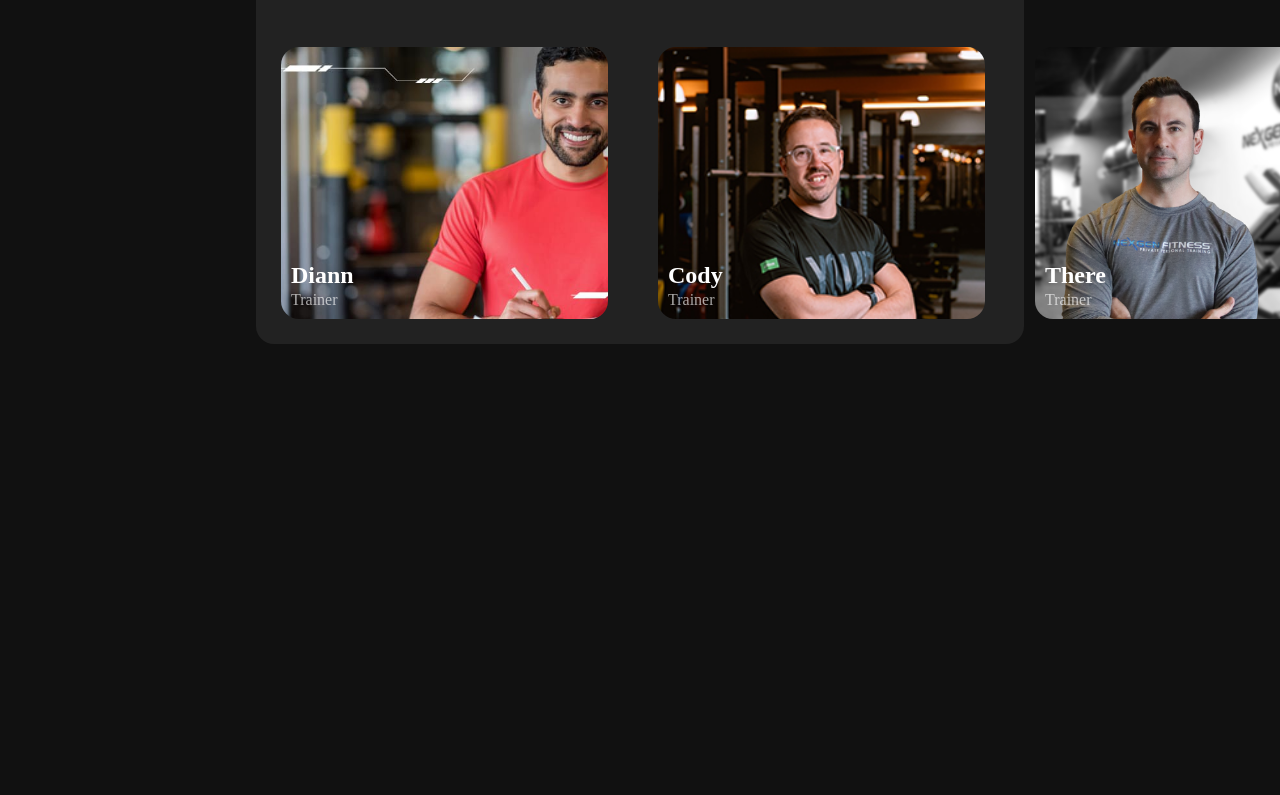
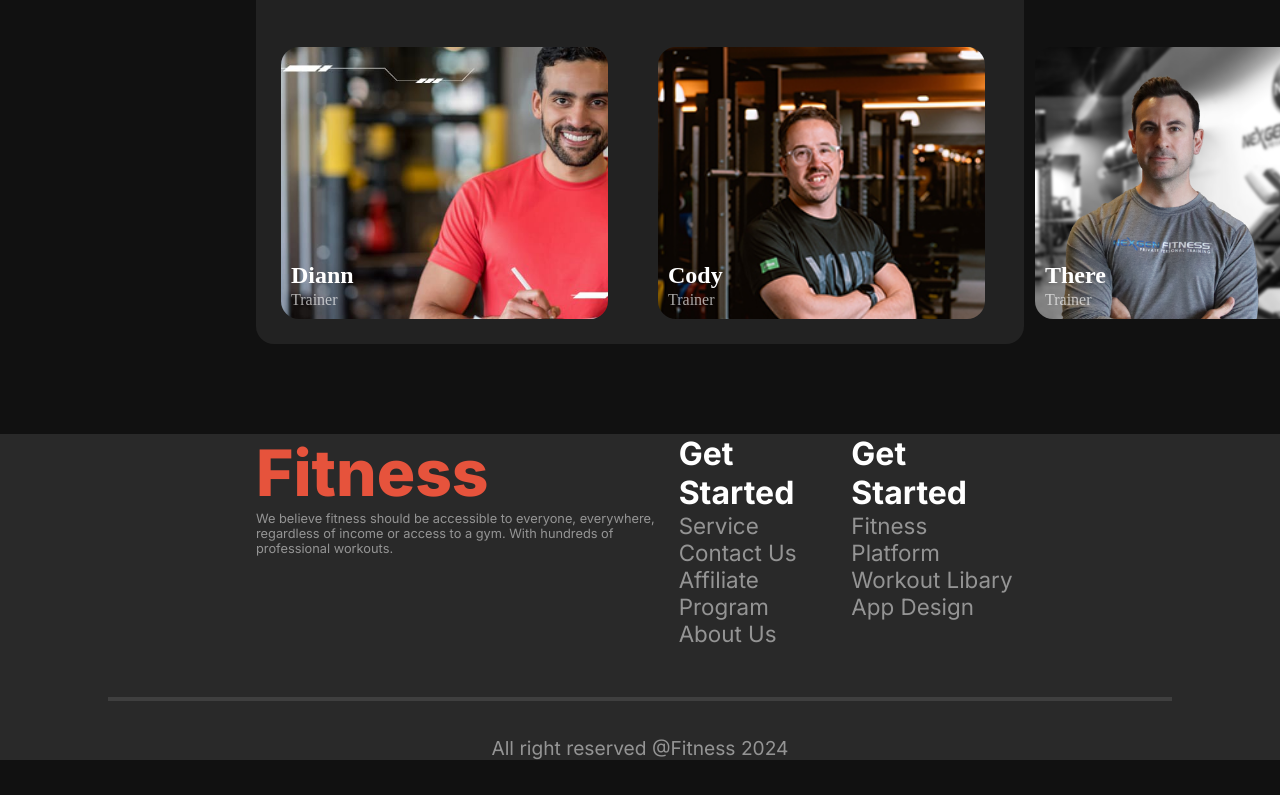
Before and after one commit to Shahadat1530/assignment-02, a plain HTML site: page index.html in a window 1280 px wide. Shown: the part 2161-2956 px from the top of the page. Before the commit the page ends 2595 px from the top, so only its background shows below. Drawn offline with Linux system fonts and the light colour scheme.

Commit message:
footer section done

```diff
--- a/index.html
+++ b/index.html
@@ -140,7 +140,30 @@
     </main>
 
     <footer>
-
+        <section class="footer">
+            <div class="footer-contents display-flex">
+                <div class="footer-head">
+                    <h3 class="head-title footer-title">Fitness</h3>
+                    <p class="footer-des">We believe fitness should be accessible to everyone, everywhere, regardless of income or access to a gym. With hundreds of professional workouts.</p>
+                </div>
+                <div class="footer-info">
+                    <h4 class="info-title">Get Started</h4>
+                    <p class="info-des">Service</p>
+                    <p class="info-des">Contact Us</p>
+                    <p class="info-des">Affiliate Program</p>
+                    <p class="info-des">About Us</p>
+                </div>
+                <div class="footer-info">
+                    <h4 class="info-title">Get Started</h4>
+                    <p class="info-des">Fitness</p>
+                    <p class="info-des">Platform</p>
+                    <p class="info-des">Workout Libary</p>
+                    <p class="info-des">App Design</p>
+                </div>
+            </div>
+            <hr>
+            <p class="copyright">All right reserved @Fitness 2024</p>
+        </section>
     </footer>
 </body>
 
--- a/styles/fitness.css
+++ b/styles/fitness.css
@@ -430,12 +430,67 @@ body {
     margin-bottom: 10px;
 }
 
+/* footer style */
 
+.footer {
+    width: 100%;
+    background-color: rgba(255, 255, 255, 0.1);
+}
 
+.footer-contents {
+    width: 60%;
+    margin: 0px auto;
+    justify-content: space-between;
+}
 
+.footer-head {
+    width: 443px;
+}
 
+.footer-title {
+    font-size: 4rem;
+}
 
+.footer-des {
+    color: rgba(255, 255, 255, 0.5);
+    font-family: Inter;
+    font-size: .8rem;
+    font-weight: 400;
+}
 
+.footer-info {
+    width: 181px;
+}
+
+.info-title {
+    color: rgb(255, 255, 255);
+    font-family: Inter;
+    font-size: 2rem;
+    font-weight: 700;
+}
+
+.info-des {
+    color: rgba(255, 255, 255, 0.5);
+    font-family: Inter;
+    font-size: 1.4rem;
+    font-weight: 400;
+}
+
+hr {
+    width: 1060px;
+    border: 2px solid rgba(255, 255, 255, 0.1);
+    margin: 0 auto;
+    margin-top: 50px;
+}
+
+.copyright {
+    text-align: center;
+    margin: 35px 0px;
+    color: rgba(255, 255, 255, 0.5);
+    font-family: Inter;
+    font-size: 1.2rem;
+    font-weight: 400;
+}
 
 /* Responsive */
 @media screen and (max-width:576px) {
@@ -478,13 +533,15 @@ body {
         margin: 0 auto;
     }
 
-    .habit-head, .meet-contents {
+    .habit-head,
+    .meet-contents {
         width: 318px;
         margin: 0 auto;
         text-align: center;
     }
 
-    .habit-title, .meet-title {
+    .habit-title,
+    .meet-title {
         font-size: 2rem;
     }
 
```
